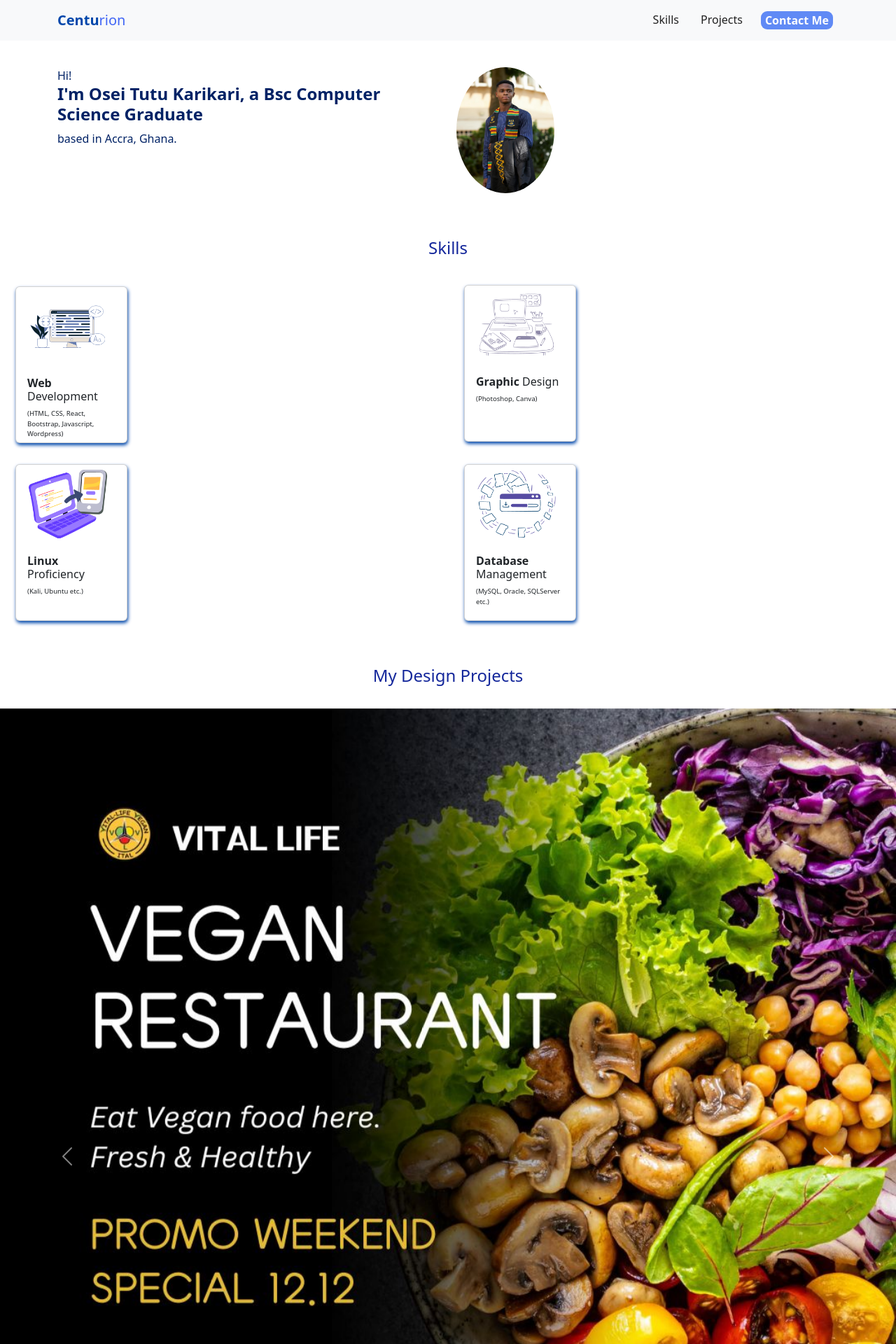
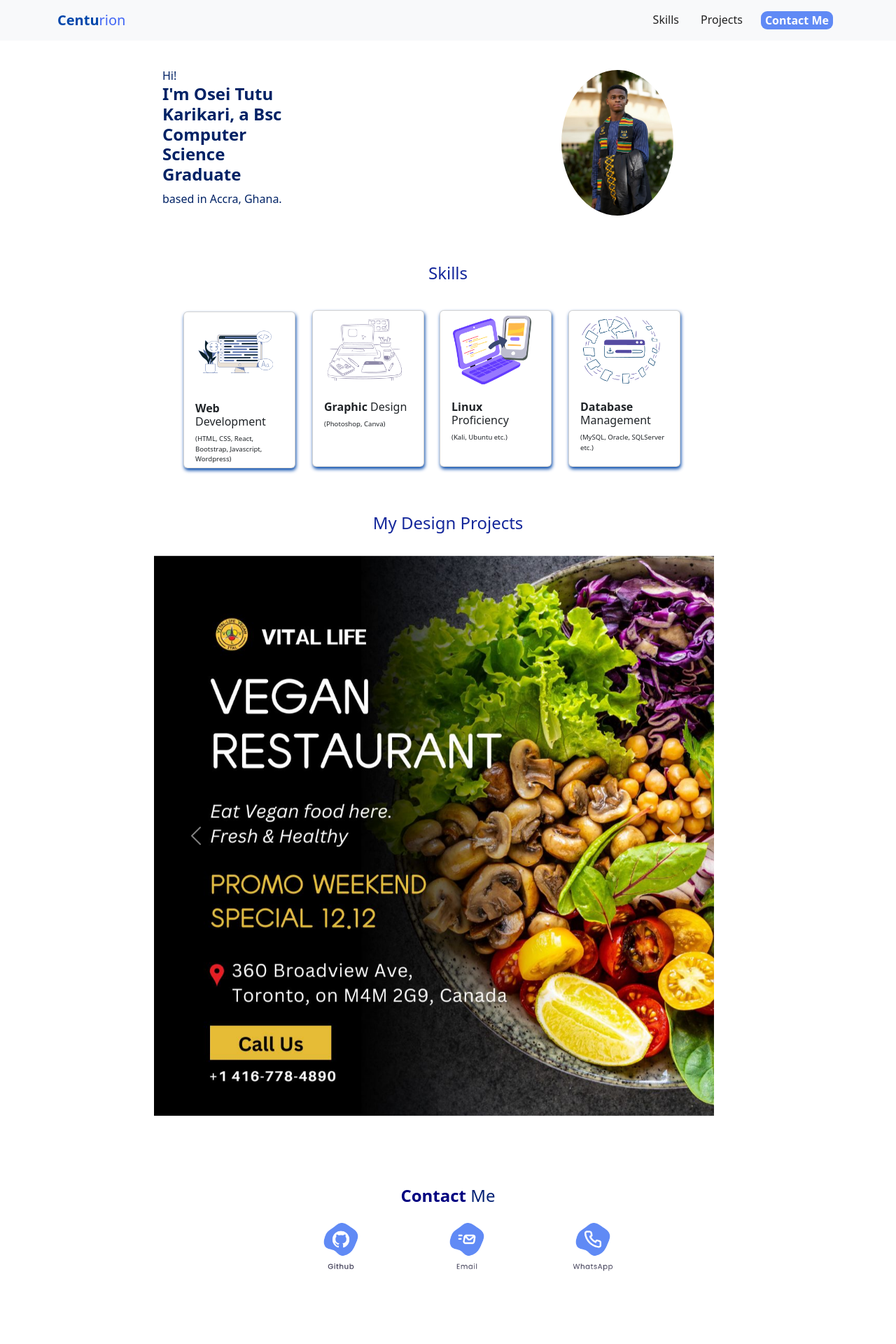
Before and after one commit to Nana-OT/myportfoli, a React (Create React App) app: page / in a window 1280 px wide. Shown: the top 1920 px of the page at 70% size. After the commit the page ends 1821 px from the top, so only its background shows below. Built offline with nearby package versions, Linux system fonts and the light colour scheme.

Commit message:
Desktop View Responsiveness Update

```diff
--- a/src/App.css
+++ b/src/App.css
@@ -4,3 +4,39 @@
 h5{
     font-size: 1.5rem;
 }
+
+  @media (min-width: 992px) {
+    /* body{
+        background-image: url("/src/assets/");
+    } */
+    .row.desktop-layout {
+        display: flex;
+        flex-direction: row;
+        align-items: center;
+    }
+    .hero-image {
+        margin-left: 150px; /* Adjust margin as needed */
+      }
+      .hero-txt{
+        margin-left: 150px;
+        width: 200px;
+        word-wrap: break-word;
+      }
+    .skills-card{
+        z-index: -1;
+        display: flex;
+        flex-direction: row;
+        margin-left: 240px;
+
+    }
+    .caro{
+        width: 800px;
+        margin-left: 220px;
+    }
+    .git{
+        margin-left: 370px;
+    }
+    .whatsapp{
+        margin-right: 230px;
+    }
+  }
--- a/src/components/Footer.js
+++ b/src/components/Footer.js
@@ -12,8 +12,8 @@
     <div id='contacts' style={{marginTop: 100}}>
         <h5 style={{textAlign: 'center'}}><span style={{color: '#000080'}}><b>Contact</b></span><span style={{color: '#032174'}}> Me</span></h5>
         <Container style={{marginTop: '25px', marginBottom: '5px', justifyContent: 'center'}}>
-            <Row>
-                <Col>
+            <Row className='socials'>
+                <Col className='git'>
                     <a href='https://github.com/Nana-OT'>
                     <img src={Git} style={{width: '70px'}}/>
                     </a>
@@ -23,7 +23,7 @@
                     <img src={email} style={{width: '70px'}}/>
                     </a>
                 </Col>
-                <Col>
+                <Col className='whatsapp'>
                     <a href='https://wa.me/233598714871'>
                     <img src={whatsapp} style={{width: '70px'}}/>
                     </a>
--- a/src/components/Hero.js
+++ b/src/components/Hero.js
@@ -11,9 +11,9 @@
   return (
     <div>
       <Container>
-      <Row style={{marginTop: '6rem', color: '#002265'}}>
+      <Row className="row desktop-layout" style={{marginTop: '6rem', color: '#002265'}}>
         <Col>
-          <div>
+          <div className='hero-txt'>
             Hi!<br/>
             <h5><b>I'm Osei Tutu Karikari,
             a Bsc Computer Science Graduate</b></h5>
@@ -21,7 +21,7 @@
           </div>
         </Col>
         <Col>
-          <Image src={pic} roundedCircle style={{ width: '140px', height: '180px' }}/>
+          <Image src={pic} className='hero-image' roundedCircle style={{ width: '10rem', height: '13rem' }}/>
         </Col>
       </Row>
     </Container>
--- a/src/components/Home.js
+++ b/src/components/Home.js
@@ -4,6 +4,7 @@
 import Footer from './Footer'
 import NavBar from './NavBar'
 import Projects from './Projects'
+import '../App.css';
 
 export default function Home() {
   return (
--- a/src/components/NavBar.js
+++ b/src/components/NavBar.js
@@ -24,7 +24,7 @@
 
   return (
     <div style={{position: 'sticky'}}>
-    <Navbar expand="lg" className="bg-body-tertiary" style={{position: 'fixed', top: '0', width: '100%', zIndex: '1000'}}>
+    <Navbar expand="lg" className="bg-body-tertiary nav" style={{position: 'fixed', top: '0', width: '100%', zIndex: '1000'}}>
       <Container>
         <Navbar.Brand href="#home"><span className='centu' style={{color: '#0047ab'}}><b>Centu</b></span><span style={{color: '#4166f5'}}>rion</span></Navbar.Brand>
           <Nav style={{display: 'flex', flexDirection: 'row', overflow: 'auto'}}>
--- a/src/components/Projects.js
+++ b/src/components/Projects.js
@@ -14,8 +14,9 @@
     return (
         <div id='projects'>
             <h5 style={{textAlign: 'center', marginTop: '4rem', color: '#14279B'}}>My Design Projects</h5>
+            <div className='caro'>
             <div id="carouselExampleAutoplaying" class="carousel slide" data-bs-ride="carousel" style={{marginTop:'2rem'}}>
-            <div class="carousel-inner">
+            <div class="carousel-inner"  style={{zIndex: '-1'}}>
                 <div class="carousel-item">
                 <img src={Zobo1} class="w-100" alt="..."/>
                 </div>
@@ -57,5 +58,6 @@
             </button>
             </div>
         </div>
+    </div>
   )
 }
--- a/src/components/Skills.js
+++ b/src/components/Skills.js
@@ -15,7 +15,8 @@
     <div id='skills'>
       <div style={{marginTop: '4rem'}}>
       <h5 style={{textAlign: 'center', color: '#14279B'}}>Skills</h5>
-      <Row style={{marginLeft: '10px', zIndex: '0'}}>
+      <div className='skills-card'>
+      <Row style={{marginLeft: '10px', zIndex: '-1'}}>
       <Col>
       <div class="card" style={{marginTop: '2rem', width: '10rem', height: '14rem', boxShadow: '1px 3px 5px #0047ab', zIndex: '-1'}}>
     <img src={WebDev} style={{width: '7rem', marginLeft: '1.1rem'}} class="card-img-top" alt="..."/>
@@ -26,7 +27,7 @@
     </div>
     </Col>
     <Col>
-      <div class="card" style={{marginTop: 30, width: '10rem', height: '14rem', boxShadow: '1px 3px 5px #0047ab', zIndex: '-1'}}>
+      <div class="card graphic" style={{marginTop: 30, width: '10rem', height: '14rem', boxShadow: '1px 3px 5px #0047ab', zIndex: '-1'}}>
     <img src={Graphic} style={{width: '7rem', marginLeft: '1.1rem'}} class="card-img-top" alt="..."/>
     <div class="card-body">
       <h6 class="card-title"><b>Graphic</b> Design</h6>
@@ -35,9 +36,9 @@
     </div>
     </Col>
     </Row>
-    <Row style={{marginLeft: '10px'}}>
+    <Row style={{marginLeft: '10px'}} className='linux-db'>
       <Col>
-      <div class="card" style={{marginTop: 30, width: '10rem', height: '14rem', boxShadow: '1px 3px 5px #0047ab', zIndex: '-1'}}>
+      <div class="card linux" style={{marginTop: 30, width: '10rem', height: '14rem', boxShadow: '1px 3px 5px #0047ab', zIndex: '-1'}}>
     <img src={linux} style={{width: '7rem', marginLeft: '1.1rem'}} class="card-img-top" alt="..."/>
     <div class="card-body">
       <h6 class="card-title"><b>Linux</b> Proficiency</h6>
@@ -55,6 +56,7 @@
     </div>
     </Col>
     </Row>
+    </div>
       </div>
   </div>
   )
```
Also changed, not shown: src/assets/backg.jfif (added).
